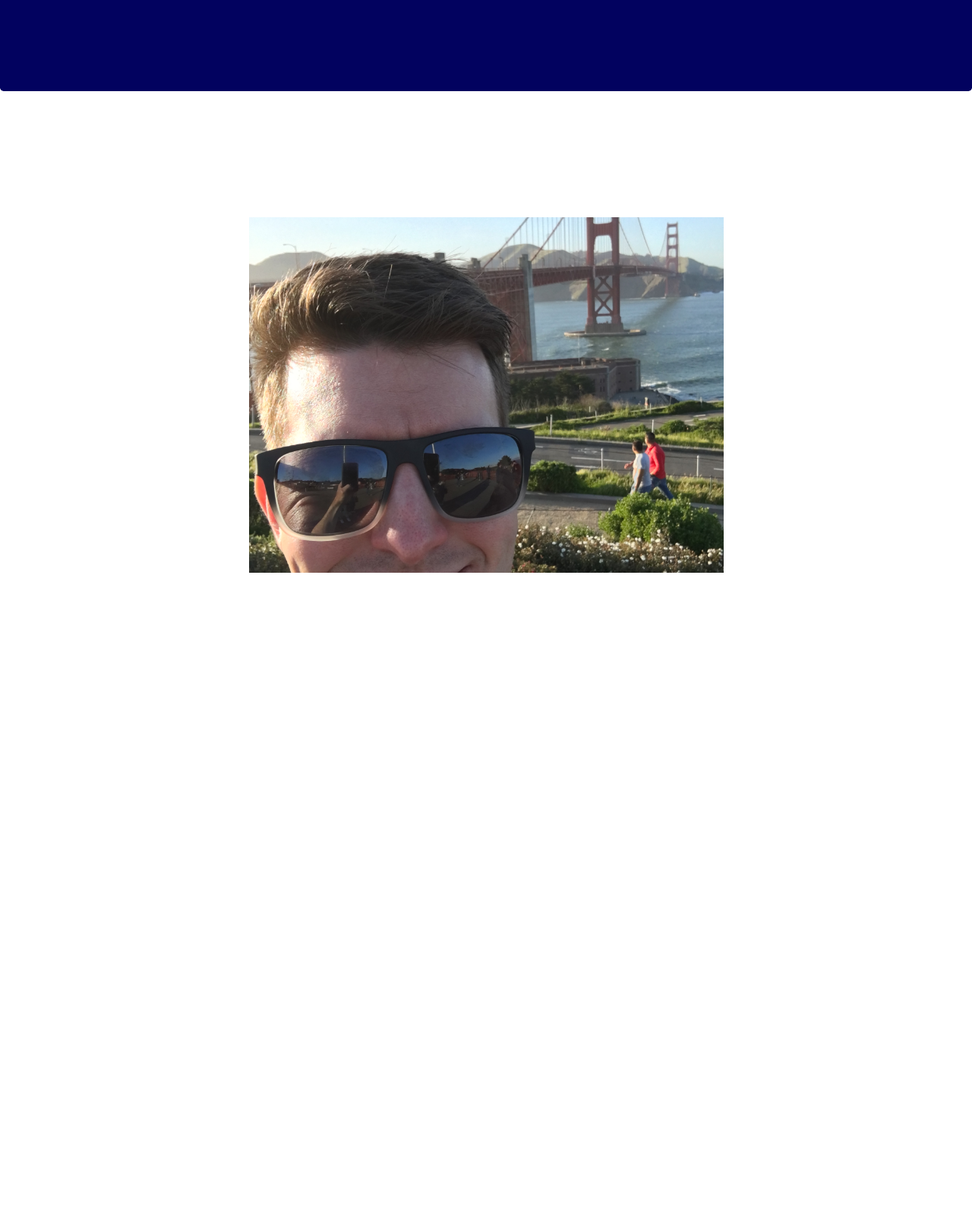
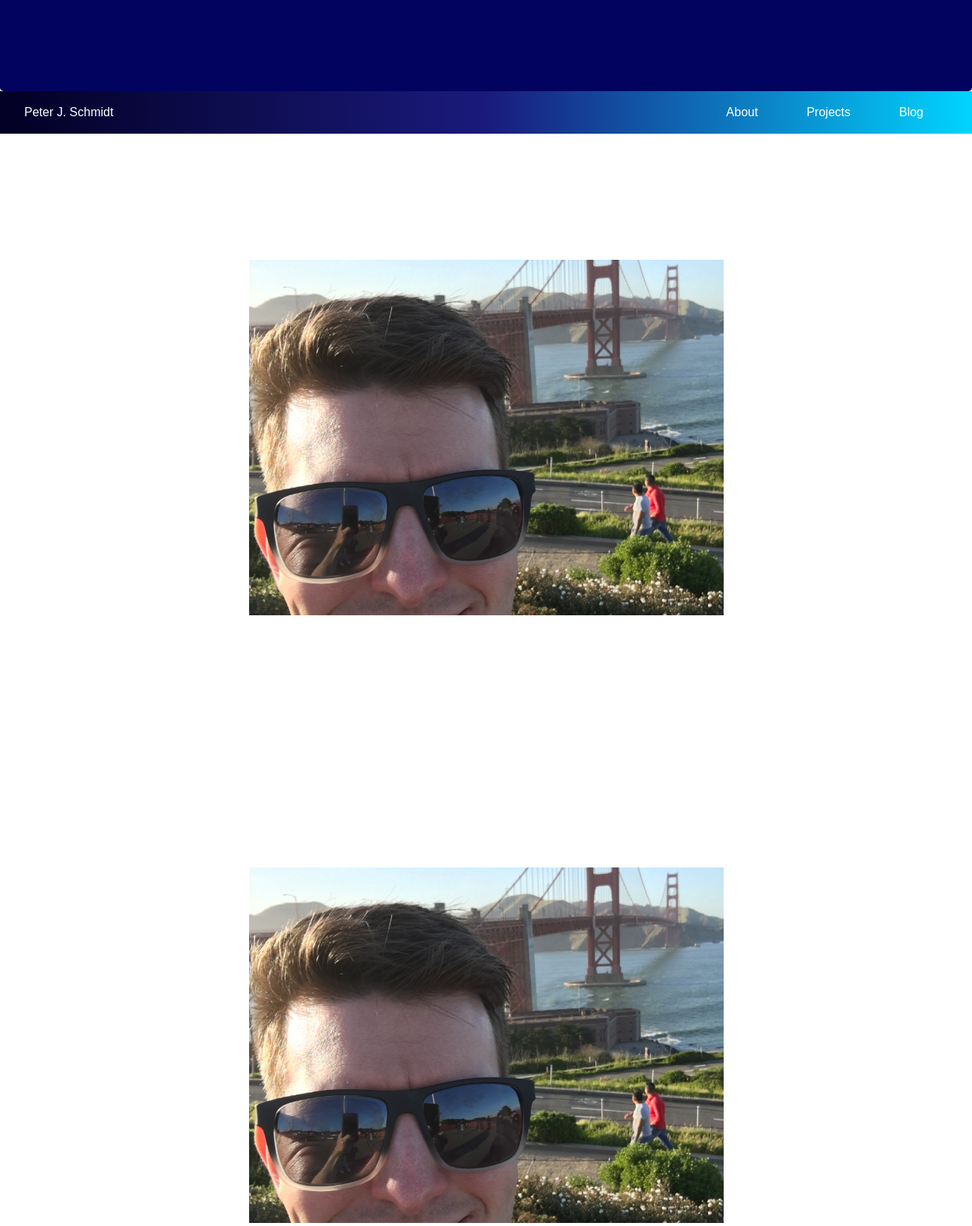
Before and after one commit to peter-j-schmidt/dev-portfolio-blog, a Gatsby site: page / in a window 1280 px wide. Shown: the part 680-2294 px from the top of the page at 76% size. Before the commit the page ends 1600 px from the top, so only its background shows below. Built offline with nearby package versions, Linux system fonts and the light colour scheme; Gatsby itself is replaced by a stand-in of ours.

Commit message:
Updated App.js to import and include Project.js and Contact.js components.

```diff
--- a/src/components/App.js
+++ b/src/components/App.js
@@ -1,16 +1,23 @@
 import * as React from 'react'
 import BlogPage from './BlogPage'
 import Home from './Home'
+
 import Hero from './Hero'
+import NavBar from './NavBar'
 import About from './About'
+import Projects from './Projects'
+import Contact from './Contact'
+
 import { BrowserRouter as Router, Switch, Route, Link} from 'react-router-dom';
 
 const App = () => {
     return (
         <>
-
             <Hero />
+            <NavBar />
             <About />
+            <Projects />
+            <Contact />
         </>
     );
 }
```
